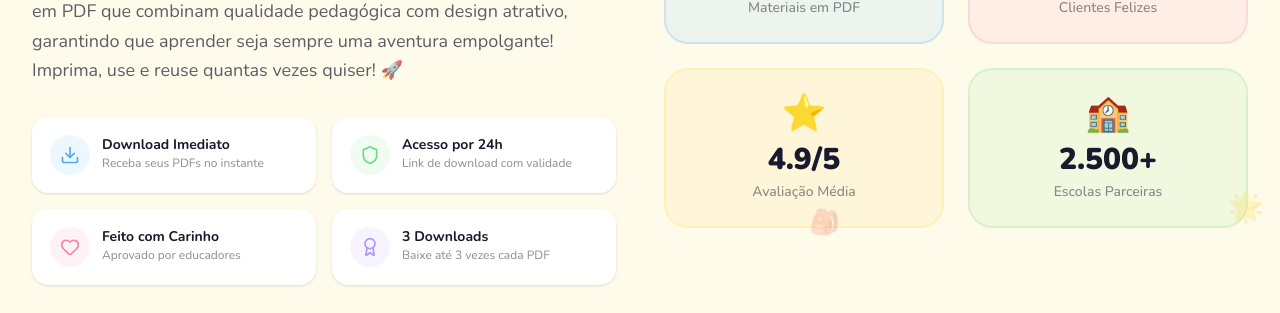
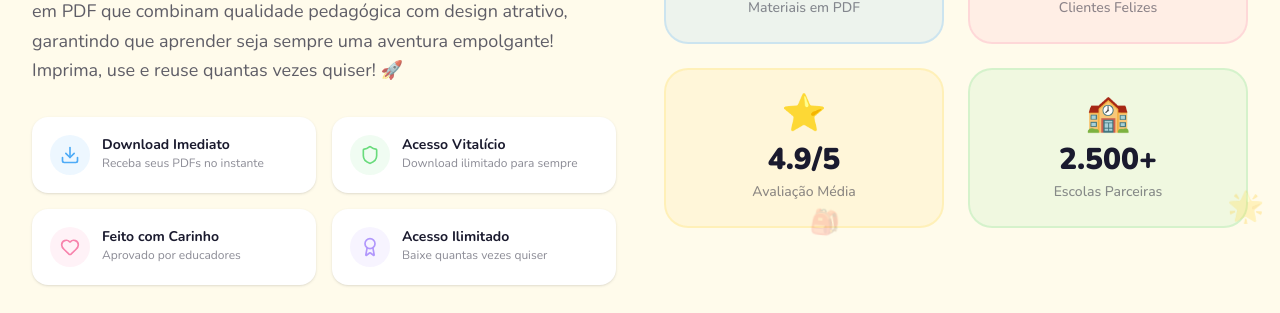
Before and after one commit to MicaelSanPedro/mundo-aprender, a Next.js app: page / in a window 1280 px wide. Shown: the part 4237-4550 px from the top of the page. Built offline with nearby package versions, Linux system fonts and the light colour scheme.

Commit message:
fix: change access from 24h/3 downloads to unlimited/lifetime

```diff
--- a/src/app/page.tsx
+++ b/src/app/page.tsx
@@ -2115,9 +2115,9 @@ export default function Home() {
               <div className="grid sm:grid-cols-2 gap-4">
                 {[
                   { icon: Download, color: "kid-blue", title: "Download Imediato", desc: "Receba seus PDFs no instante" },
-                  { icon: Shield, color: "kid-green", title: "Acesso por 24h", desc: "Link de download com validade" },
+                  { icon: Shield, color: "kid-green", title: "Acesso Vitalício", desc: "Download ilimitado para sempre" },
                   { icon: Heart, color: "kid-pink", title: "Feito com Carinho", desc: "Aprovado por educadores" },
-                  { icon: Award, color: "kid-purple", title: "3 Downloads", desc: "Baixe até 3 vezes cada PDF" },
+                  { icon: Award, color: "kid-purple", title: "Acesso Ilimitado", desc: "Baixe quantas vezes quiser" },
                 ].map((feat, fi) => (
                   <motion.div
                     key={feat.title}
```
